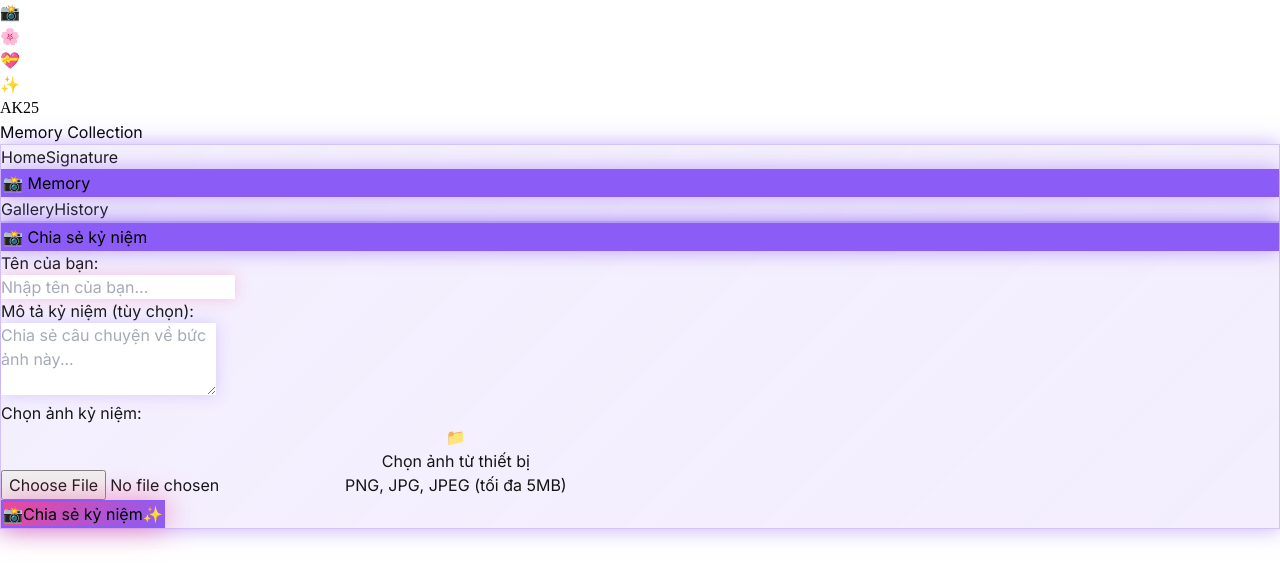
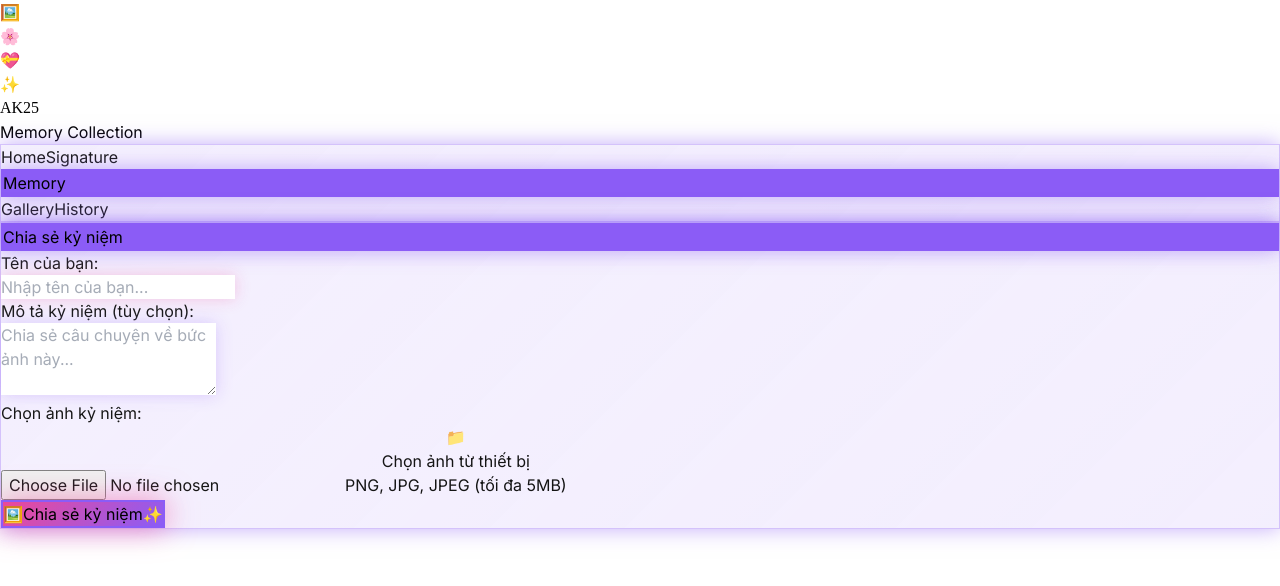
Before and after one commit to Trivn-12/class-12a-yearbook, a React (Vite) app: page /memory-form in a window 1280 px wide. Shown: the top 586 px of the page. Built offline with nearby package versions, Linux system fonts and the light colour scheme.

Commit message:
🗑️ Bỏ tất cả icon 📸 khỏi ứng dụng - Thay thế bằng 🖼️ hoặc text thuần

```diff
--- a/src/pages/AdminPage.jsx
+++ b/src/pages/AdminPage.jsx
@@ -250,7 +250,7 @@ const AdminPage = () => {
                     : 'text-white hover:bg-white/10'
                 }`}
               >
-                📸 Kỷ niệm ({pendingMemories.length})
+                Kỷ niệm ({pendingMemories.length})
               </button>
               <button
                 onClick={() => setActiveTab('approved')}
@@ -355,13 +355,13 @@ const AdminPage = () => {
           ) : activeTab === 'pending-memories' ? (
             <div className="glass-dark rounded-2xl p-6">
               <h2 className="text-2xl font-bold text-white mb-6 text-center">
-                📸 Ảnh kỷ niệm chờ duyệt ({pendingMemories.length})
+                Ảnh kỷ niệm chờ duyệt ({pendingMemories.length})
               </h2>
 
               {pendingMemories.length === 0 ? (
                 <div className="text-center py-12">
                   <p className="text-gray-300 text-lg">
-                    📸 Chưa có ảnh kỷ niệm nào chờ duyệt!
+                    Chưa có ảnh kỷ niệm nào chờ duyệt!
                   </p>
                 </div>
               ) : (
@@ -384,7 +384,7 @@ const AdminPage = () => {
                           )}
                           <div className="flex items-center gap-4 text-gray-300">
                             <span className="px-3 py-1 rounded-full text-sm font-medium bg-pink-500/20 text-pink-300">
-                              📸 Kỷ niệm
+                              Kỷ niệm
                             </span>
                             <span className="text-sm">
                               📅 {new Date(memory.timestamp).toLocaleString('vi-VN')}
--- a/src/pages/GalleryPage.jsx
+++ b/src/pages/GalleryPage.jsx
@@ -158,7 +158,7 @@ const GalleryPage = () => {
               to="/memory-form"
               className="group flex items-center gap-3 px-6 py-3 rounded-xl font-medium text-white hover:bg-white/20 transition-all duration-300 hover:scale-105"
             >
-              <span>📸 Memory</span>
+              <span>Memory</span>
             </Link>
             <Link
               to="/history"
@@ -292,7 +292,7 @@ const GalleryPage = () => {
                       {/* Icon loại - góc dưới phải */}
                       <div className="absolute bottom-1 right-1 bg-black/50 rounded-full w-5 h-5 flex items-center justify-center">
                         <span className="text-xs">
-                          {signature.contentType === 'memory' ? '📸' :
+                          {signature.contentType === 'memory' ? '🖼️' :
                            signature.type === 'student' ? '🎓' : '👨‍🏫'}
                         </span>
                       </div>
--- a/src/pages/HistoryPage.jsx
+++ b/src/pages/HistoryPage.jsx
@@ -142,7 +142,7 @@ const HistoryPage = () => {
               to="/memory-form"
               className="group flex items-center gap-3 px-6 py-3 rounded-xl font-medium text-white hover:bg-white/20 transition-all duration-300 hover:scale-105"
             >
-              <span>📸 Memory</span>
+              <span>Memory</span>
             </Link>
             <div className="flex items-center gap-3 px-6 py-3 rounded-xl font-medium bg-white text-gray-800 shadow-lg transform scale-105">
               <span>History</span>
--- a/src/pages/MemoryFormPage.jsx
+++ b/src/pages/MemoryFormPage.jsx
@@ -117,7 +117,7 @@ const MemoryFormPage = () => {
         <div className="absolute bottom-32 left-1/4 w-40 h-40 bg-white/5 rounded-full blur-2xl animate-pulse delay-1000"></div>
 
         {/* Floating memory icons */}
-        <div className="absolute top-1/4 left-1/3 text-white/20 text-5xl animate-bounce delay-500">📸</div>
+        <div className="absolute top-1/4 left-1/3 text-white/20 text-5xl animate-bounce delay-500">🖼️</div>
         <div className="absolute top-1/3 right-1/4 text-white/15 text-4xl animate-bounce delay-1000">🌸</div>
         <div className="absolute bottom-1/3 left-1/5 text-white/10 text-5xl animate-bounce delay-1500">💝</div>
         <div className="absolute top-1/2 right-1/5 text-white/15 text-3xl animate-bounce delay-2000">✨</div>
@@ -148,7 +148,7 @@ const MemoryFormPage = () => {
               <span>Signature</span>
             </Link>
             <div className="flex items-center gap-2 md:gap-3 px-5 md:px-7 py-3 md:py-4 rounded-xl font-bold neon-button text-white shadow-lg transform scale-105 text-sm md:text-base">
-              <span>📸 Memory</span>
+              <span>Memory</span>
             </div>
             <Link
               to="/gallery"
@@ -170,7 +170,7 @@ const MemoryFormPage = () => {
           <div className="glass rounded-2xl md:rounded-3xl p-6 md:p-8 fade-in shadow-2xl neon-hover">
             <div className="text-center mb-8">
               <div className="inline-flex items-center gap-3 neon-button rounded-full px-6 py-3 mb-4">
-                <span className="text-white font-bold text-lg tracking-wide">📸 Chia sẻ kỷ niệm</span>
+                <span className="text-white font-bold text-lg tracking-wide">Chia sẻ kỷ niệm</span>
               </div>
               <div className="w-16 h-1 bg-gradient-to-r from-pink-500 to-purple-500 mx-auto rounded-full neon-pulse"></div>
             </div>
@@ -307,7 +307,7 @@ const MemoryFormPage = () => {
                       </>
                     ) : (
                       <>
-                        <span className="text-xl">📸</span>
+                        <span className="text-xl">🖼️</span>
                         <span className="font-bold tracking-wide">Chia sẻ kỷ niệm</span>
                         <span className="text-xl">✨</span>
                       </>
--- a/src/pages/SignatureFormPage.jsx
+++ b/src/pages/SignatureFormPage.jsx
@@ -131,7 +131,7 @@ const SignatureFormPage = () => {
               to="/memory-form"
               className="group flex items-center gap-2 md:gap-3 px-5 md:px-7 py-3 md:py-4 rounded-xl font-bold text-white hover:bg-purple-500/20 transition-all duration-300 hover:scale-105 text-sm md:text-base border border-transparent hover:border-purple-500/30 neon-hover"
             >
-              <span>📸 Memory</span>
+              <span>Memory</span>
             </Link>
             <Link
               to="/history"
--- a/src/pages/SignaturePage.jsx
+++ b/src/pages/SignaturePage.jsx
@@ -161,7 +161,7 @@ const SignaturePage = () => {
                     onClick={() => setShowMainContent(false)}
                     className="group relative block px-10 py-3 bg-gradient-to-r from-pink-500 to-purple-500 text-white font-bold rounded-2xl hover:from-pink-600 hover:to-purple-600 transition-all duration-300 text-lg shadow-2xl transform hover:scale-105"
                   >
-                    <span className="relative z-10">📸 Chia sẻ kỷ niệm</span>
+                    <span className="relative z-10">Chia sẻ kỷ niệm</span>
                     <div className="absolute inset-0 bg-gradient-to-r from-pink-400/20 to-purple-400/20 rounded-2xl blur opacity-0 group-hover:opacity-100 transition-opacity duration-300"></div>
                   </Link>
                 </div>
```
Also changed, not shown: public/signatures.json (+17 -19 lines).
